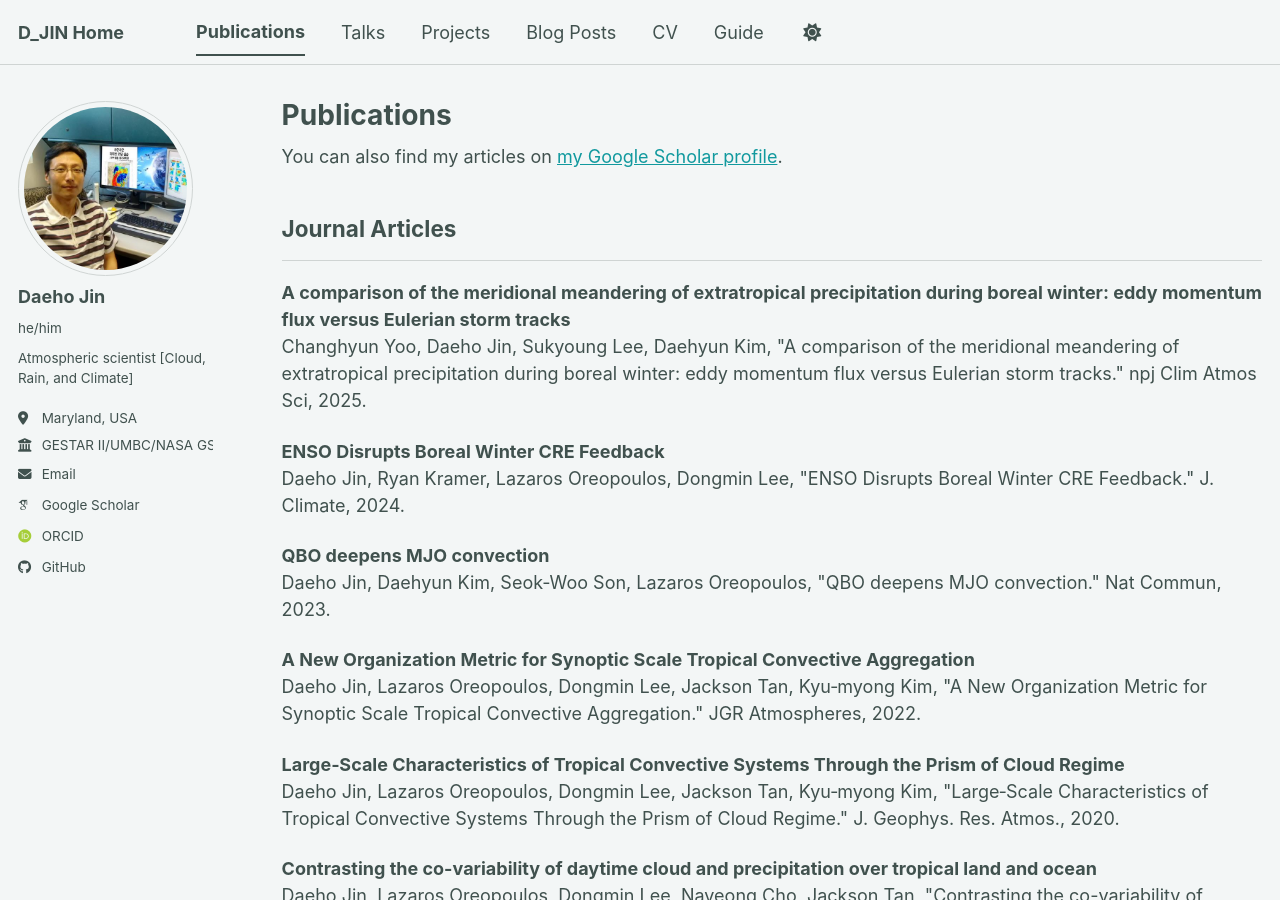
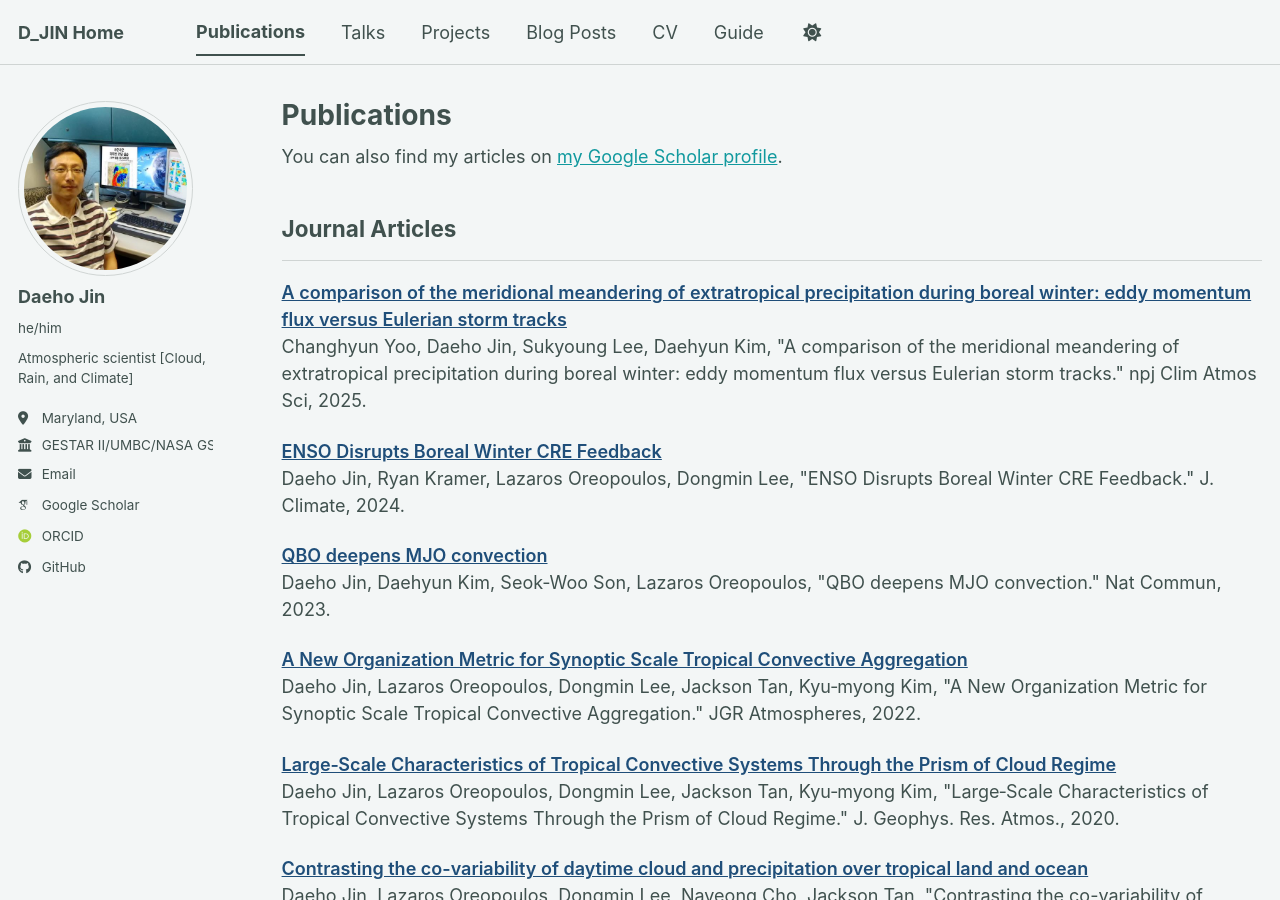
Before and after one commit to DJ4seasons/DJ4seasons.github.io, a Jekyll site: the page built from _pages/publications.html, in a window 1280 px wide and 900 px high. Built offline with Jekyll 4.4.1, drawn with Linux system fonts in a browser that asks for light colours; some web fonts are replaced; a script bundle is joined from its source files by our own code; library files that are not in the unit come from our copies.

Commit message:
simple pub2

```diff
--- a/_includes/archive-publication-simple.html
+++ b/_includes/archive-publication-simple.html
@@ -1,8 +1,8 @@
 <div class="publication-item">
   <p>
     <strong>
-      {% if post.paper_url %}
-        <a href="{{ post.paper_url }}" target="_blank">
+      {% if post.url %}
+        <a class="pub-title" href="{{ post.url | relative_url }}" target="_blank">
           {{ post.title }}
         </a>
       {% else %}
```
